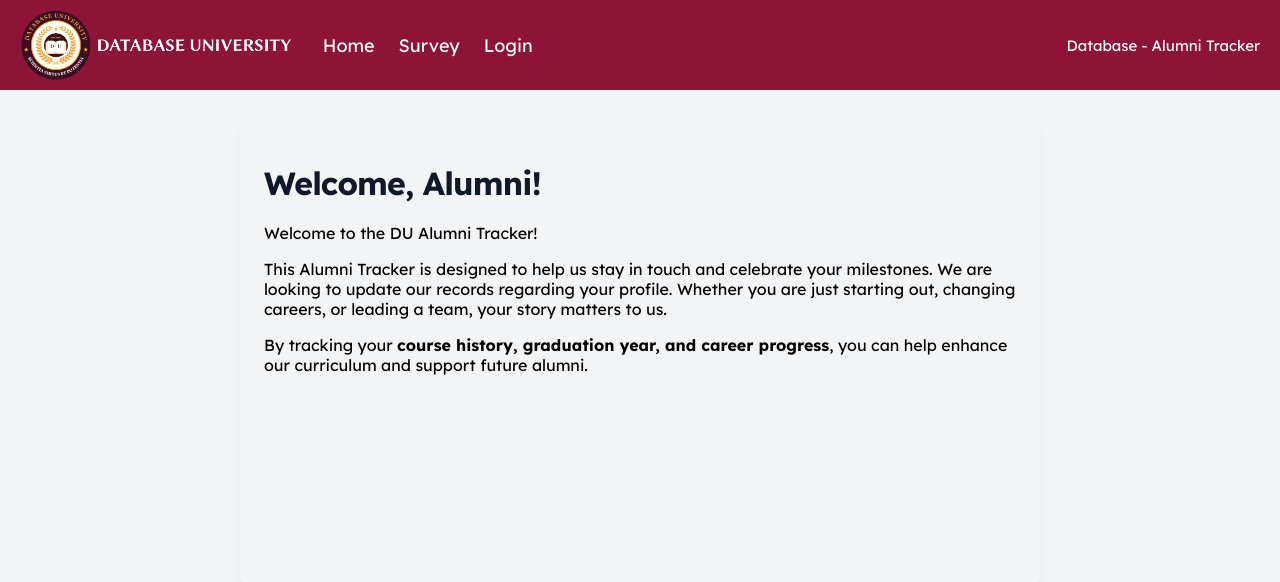
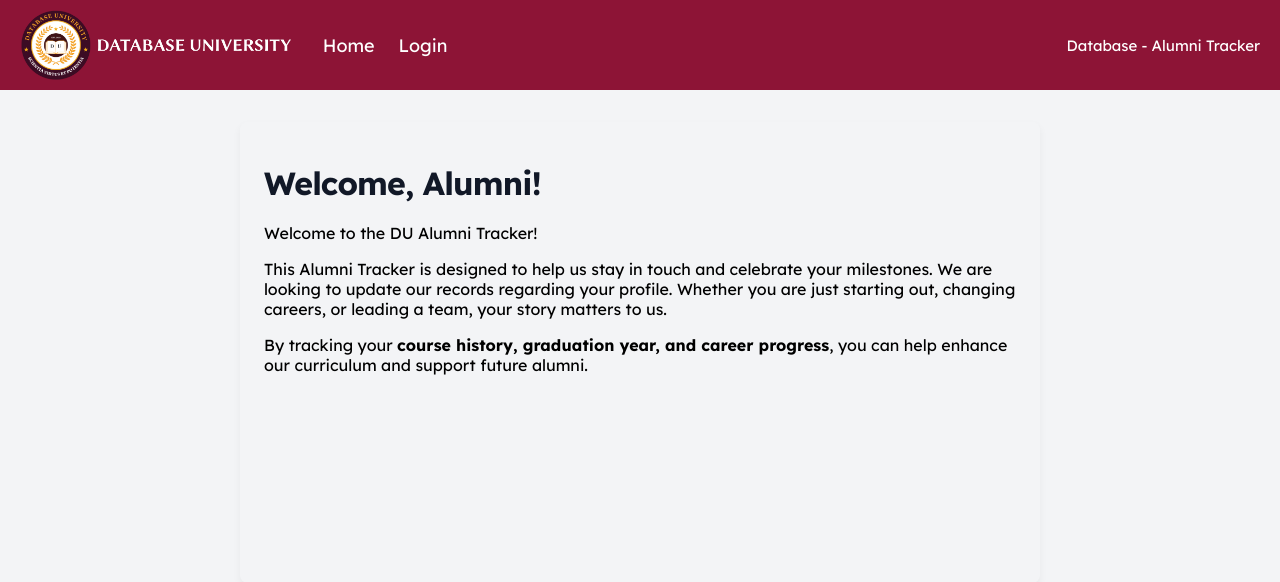
Before and after one commit to ga-briaa/Database-Alumni-Tracker, a PHP site: page /index.php in a window 1280 px wide. Shown: the top 582 px of the page. Run offline with PHP 8.4, Linux system fonts and the light colour scheme.

Commit message:
Hide survey.php from header
Comment out survey.php tab in header.php, hide for future use.

```diff
--- a/src/templates/header.php
+++ b/src/templates/header.php
@@ -7,7 +7,7 @@
     </a>
     <div class="header-tabs">
         <a href="<?php echo BASE_URL; ?>index.php">Home</a>
-        <a href="<?php echo BASE_URL; ?>survey.php">Survey</a>
+        <!-- <a href="<?php echo BASE_URL; ?>survey.php">Survey</a> -->
 
         <!-- Check if user is logged in, show logout -->
         <?php if (isset($_SESSION['username'])) { ?>
```
